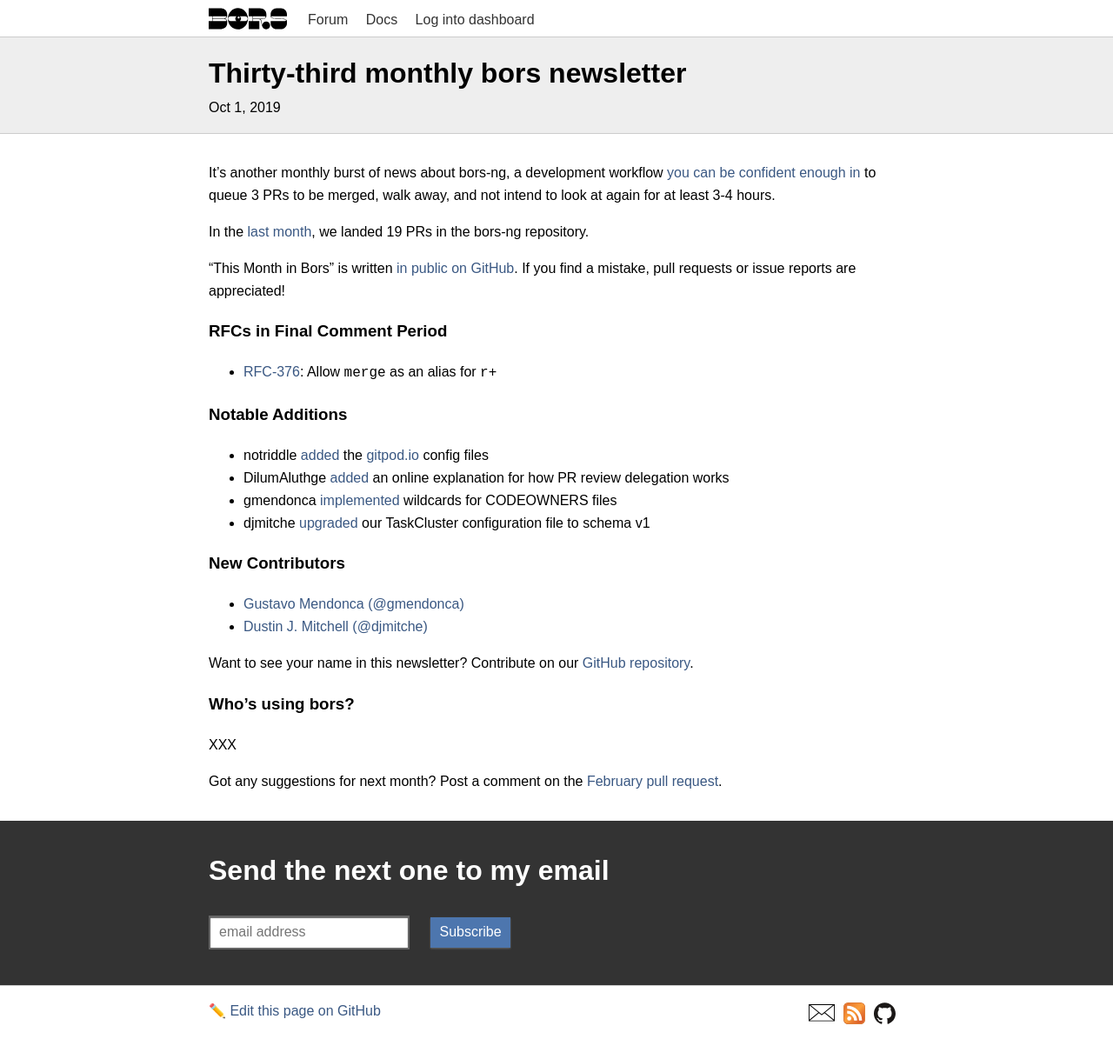
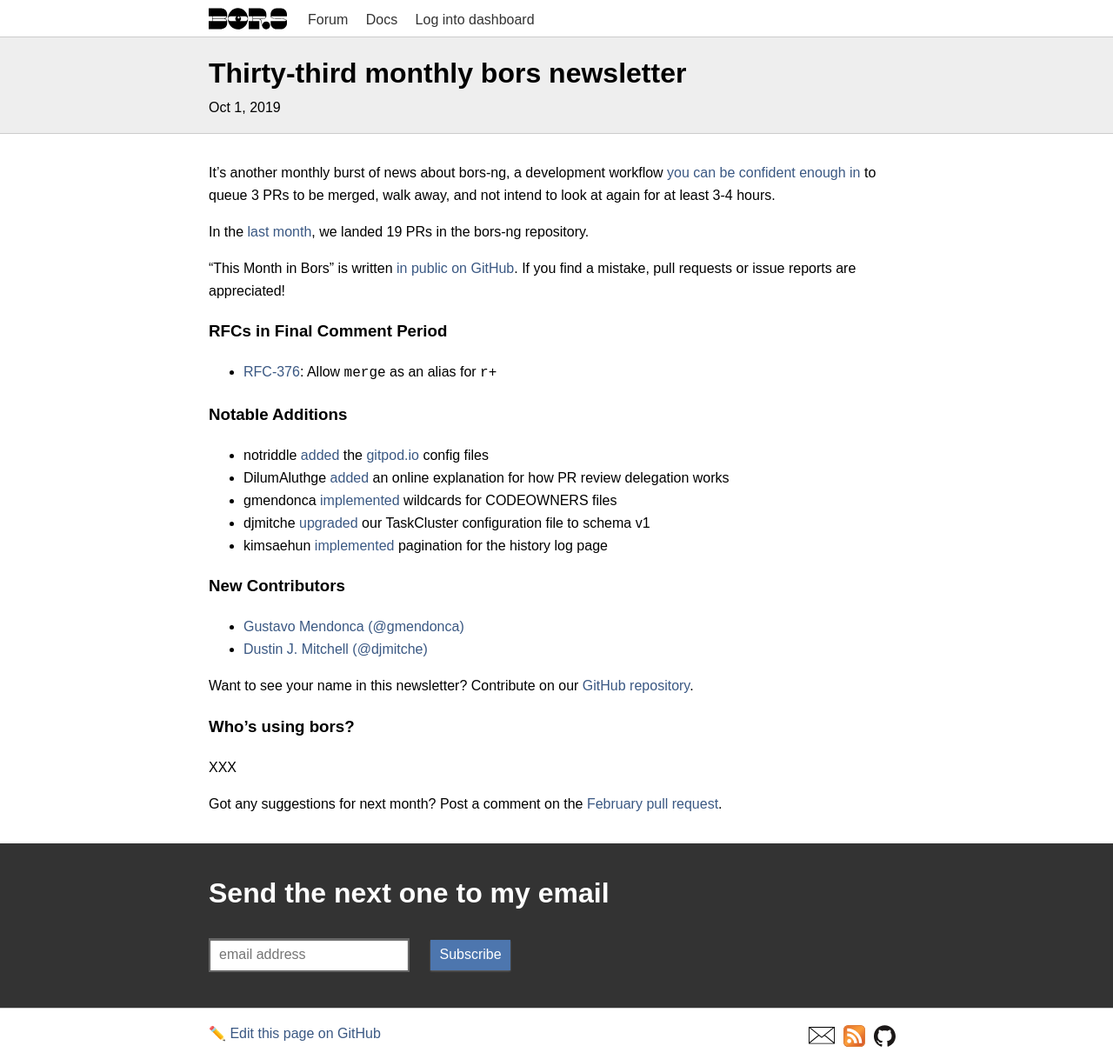
Before and after one commit to bors-ng/bors-ng.github.io, a Jekyll site: the page built from _posts/2019-10-01-tmib-33.md, in a window 1280 px wide. Shown: the whole page at 87% size. Built offline with Jekyll 4.4.1, drawn with Linux system fonts in a browser that asks for light colours; before the commit the page ends 1192 px from its top, so only the background shows below that.

Commit message:
Add bors-ng/bors-ng#737

```diff
--- a/_posts/2019-10-01-tmib-33.md
+++ b/_posts/2019-10-01-tmib-33.md
@@ -28,7 +28,7 @@
 * DilumAluthge [added](https://github.com/bors-ng/bors-ng/pull/755) an online explanation for how PR review delegation works
 * gmendonca [implemented](https://github.com/bors-ng/bors-ng/pull/753) wildcards for CODEOWNERS files
 * djmitche [upgraded](https://github.com/bors-ng/bors-ng/pull/749) our TaskCluster configuration file to schema v1
-
+* kimsaehun [implemented](https://github.com/bors-ng/bors-ng/pull/737) pagination for the history log page
 
 ### New Contributors
 
```
